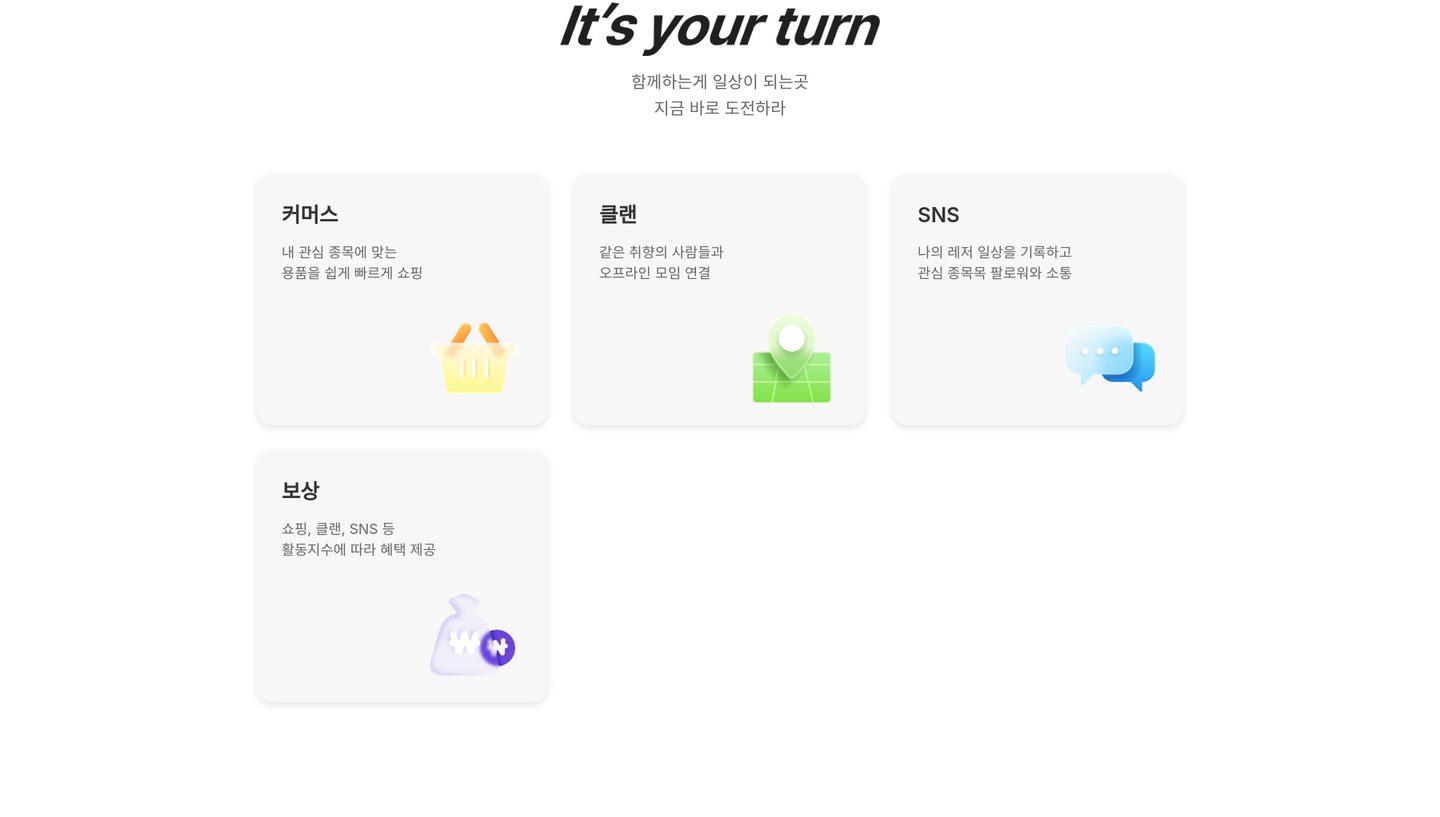
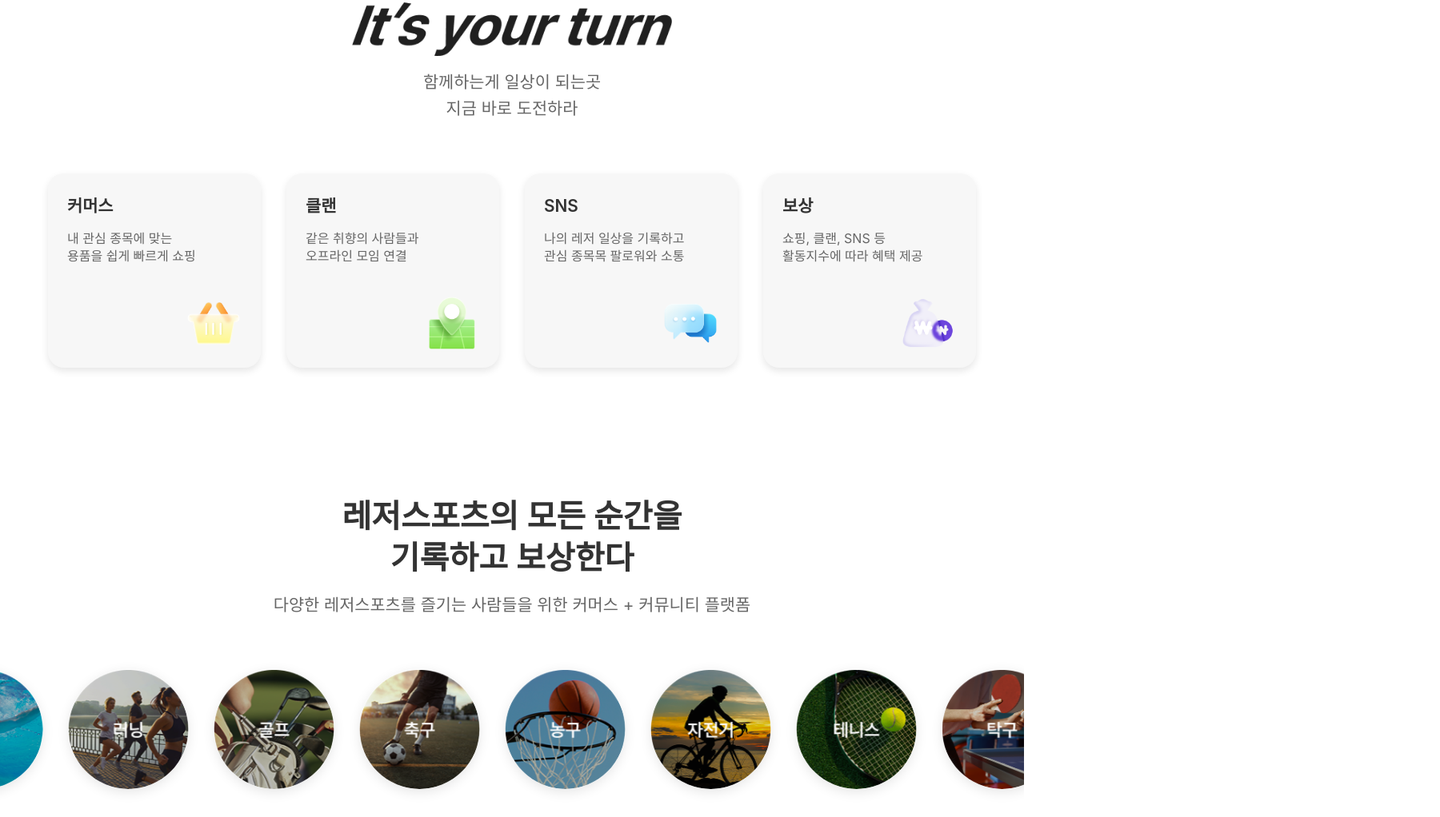
Before and after one commit to sinmoon0/web_heartfield, a plain HTML site: page index.html in a window 1280 px wide. Shown: the part 925-1947 px from the top of the page at 80% size, 1800 px wide, since content can reach past the window. Drawn offline with Linux system fonts and the light colour scheme; a web font is replaced by a local one.

Commit message:
반응형 작업_01

```diff
--- a/index.html
+++ b/index.html
@@ -71,7 +71,7 @@
     }
     </script>
 </head>
-<body style="min-width:1800px;">
+<body>
     <!-- Skip to main content for accessibility -->
     <a href="#main-content" class="skip-link" aria-label="메인 콘텐츠로 바로가기">메인 콘텐츠로 바로가기</a>
 
--- a/styles.css
+++ b/styles.css
@@ -1504,6 +1504,51 @@ body {
 }
 
 /* Responsive Design */
+/* 중간 해상도에서 카드 크기 조정하여 4개 한 줄 유지 */
+@media (max-width: 1400px) and (min-width: 1025px) {
+    .feature-cards {
+        grid-template-columns: repeat(auto-fit, minmax(220px, 1fr))
+    }
+    .feature-card {
+        padding: 1.5rem 1.5rem 1rem;
+    }
+
+    .feature-card h3 {
+        font-size: 1.3rem;
+    }
+
+    .feature-card p {
+        font-size: 1rem;
+        line-height: 1.4;
+    }
+
+    .icon-circle {
+        max-width: 80px;
+        width: 80px;
+        height: 80px;
+        justify-content: right;
+    }
+
+    .feature-icon-img {
+        width: 70px;
+        height: 70px;
+    }
+}
+
+/* 중간 해상도에서 feature-cards 2개씩 배치 */
+@media (max-width: 1024px) and (min-width: 769px) {
+    .feature-cards {
+        grid-template-columns: repeat(2, 1fr);
+    }
+}
+
+/* 태블릿 해상도에서도 2개씩 배치 */
+@media (max-width: 768px) and (min-width: 481px) {
+    .feature-cards {
+        grid-template-columns: repeat(2, 1fr);
+    }
+}
+
 @media (max-width: 768px) {
     .nav-toggle {
         display: flex;
```
